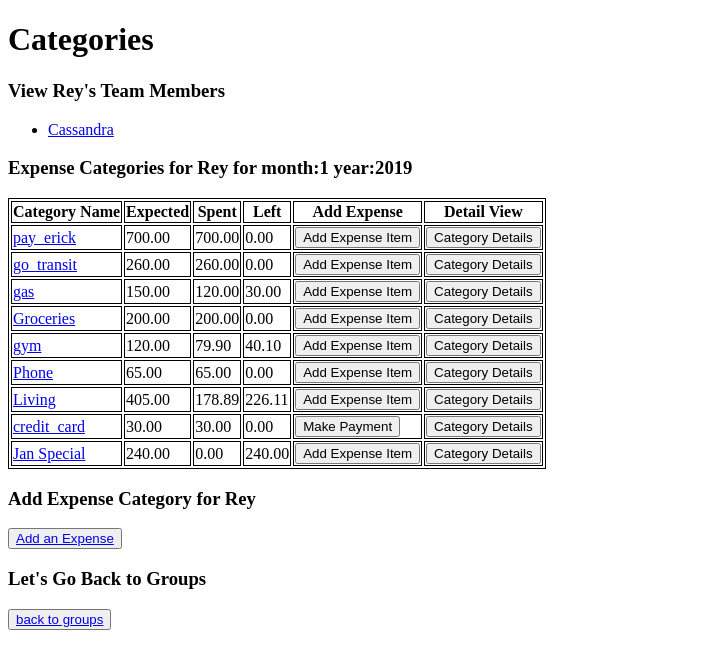
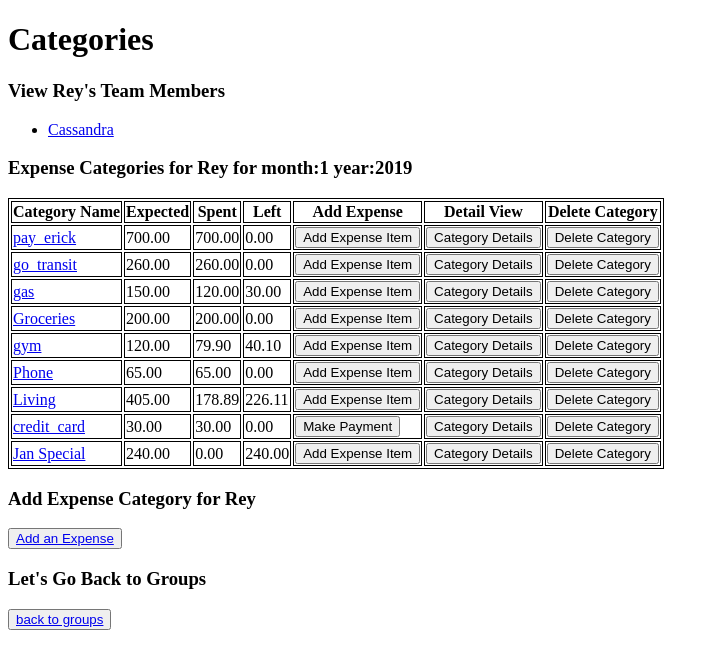
Before and after one commit to rtanubra/fam_finance2.0, a Django app: a page that uses mysite/categories/templates/categories/index.html in a window 1280 px wide. Shown: the top 669 px of the page, without its empty margins (0-719 px from the left). Run offline with Django 3.2, Linux system fonts and the light colour scheme; data comes from the database, SQL or seed files in the repository; both versions use the stored data as it was after the commit.

Commit message:
Added delete capabilities in categories

```diff
--- a/mysite/categories/templates/categories/index.html
+++ b/mysite/categories/templates/categories/index.html
@@ -28,6 +28,7 @@ table, th, td {
             <th>Left</th>
             <th>Add Expense</th>
             <th>Detail View</th>
+            <th>Delete Category</th>
         </tr>
         {% for category in categories %}
         <tr>
@@ -38,9 +39,11 @@ table, th, td {
             {% if category.category_name != 'credit_card' %}
             <td><a href="{% url 'expenses:add_expense' person_id=person.id category_id=category.id   %}"><button>Add Expense Item</button></a></td>
             <td><a href="{% url 'expenses:category_expense_list' person_id=person.id category_id=category.id   %}"><button>Category Details</button></a></td>
+            <td><a href="{% url 'categories:delete_category' person_id=person.id category_id=category.id %}" ><button>Delete Category</button></a></td>
             {% else %}
             <td><a href="{% url 'expenses:add_expense' person_id=person.id category_id=category.id   %}"><button>Make Payment</button></a></td>
             <td><a href="{% url 'expenses:category_expense_list' person_id=person.id category_id=category.id   %}"><button>Category Details</button></a></td>
+            <td><a href="{% url 'categories:delete_category' person_id=person.id category_id=category.id %}" ><button>Delete Category</button></a></td>
             {% endif %}
         </tr>
         {% endfor %}
--- a/mysite/categories/urls.py
+++ b/mysite/categories/urls.py
@@ -9,4 +9,6 @@ urlpatterns= [
     path("<int:person_id>/newCategory/",views.addCategory,name="new_category"),
     #categories/1/editCategory/2/
     path("<int:person_id>/editCategory/<int:category_id>/",views.editCategory,name="edit_category"),
+    #categories/1/deleteCategory/2/
+    path("<int:person_id>/deleteCategory/<int:category_id>/",views.deleteCategory,name='delete_category')
 ]
--- a/mysite/categories/views.py
+++ b/mysite/categories/views.py
@@ -1,4 +1,4 @@
-from django.shortcuts import render, get_object_or_404,get_list_or_404
+from django.shortcuts import render, get_object_or_404,get_list_or_404, redirect
 from django.http import HttpResponse, HttpResponseRedirect
 
 #MODELS
@@ -90,3 +90,26 @@
         'year':today.year
     }
     return render(request,"categories/edit_category.html",context)
+
+def deleteCategory(request,person_id,category_id):
+    person = get_object_or_404(People, id=person_id)
+    category = get_object_or_404(Category, id=category_id)
+    month = category.category_date.month
+    year = category.category_date.year
+    my_instance = category
+    form = CategoryAddForm(request.POST or None,instance=my_instance,hide_condition=True)
+    if request.method == "POST":
+        if form.is_valid():
+            obj = form.save(commit=False)
+            obj.delete()
+            return redirect(f"../../{month}_{year}")
+    else:
+        today = datetime.datetime.today()
+        context = {
+            'person':person,
+            'category':category,
+            'form':form,
+            'month':today.month,
+            'year':today.year
+        }
+        return render(request,"categories/delete_category.html",context)
```
Also changed, not shown: mysite/categories/templates/categories/delete_category.html (added, +9 -0 lines), mysite/db.sqlite3.
